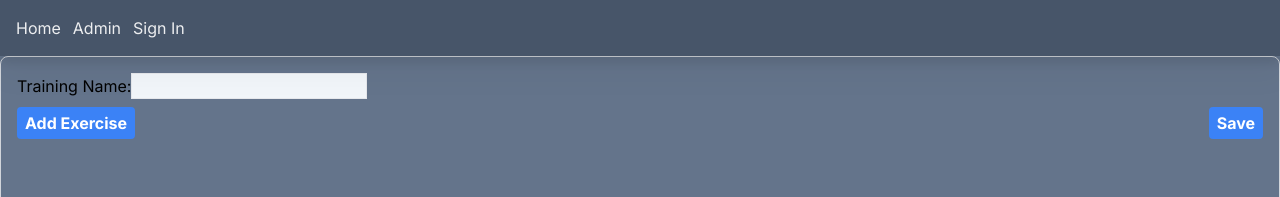
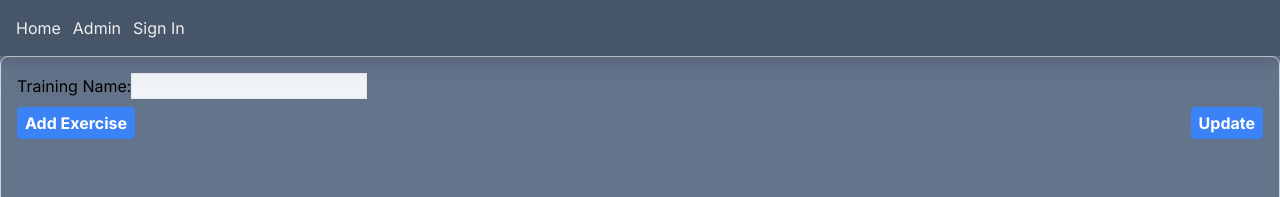
Before and after one commit to AbyssWalker1990/training-helper-frontend, a Next.js app: page /trainings/1/update in a window 1280 px wide. Shown: the top 197 px of the page. Built offline with nearby package versions, Linux system fonts and the light colour scheme; no server answers.

Commit message:
implement simple update functionality for single training

```diff
--- a/app/layout.tsx
+++ b/app/layout.tsx
@@ -4,6 +4,7 @@ import NavbarTop from './components/NavbarTop'
 import NavbarBot from './components/NavbarBot'
 import { ReactNode } from 'react'
 import Providers from './components/Providers'
+
 
 
 const inter = Inter({ subsets: ['latin'] })
@@ -17,14 +18,14 @@ interface IProps {
   children: ReactNode
 }
 
-export default function RootLayout({ children }: IProps) {
+export default function RootLayout ({ children }: IProps) {
   return (
     <html lang="en">
 
       <body className={inter.className}>
         <Providers>
           <NavbarTop />
-            {children}
+          {children}
           <NavbarBot />
         </Providers>
       </body>
--- a/app/trainings/[trainingId]/update/page.tsx
+++ b/app/trainings/[trainingId]/update/page.tsx
@@ -17,6 +17,7 @@ type Set = {
 }
 
 type Training = {
+  _id: string
   username: string
   title: string
   exercises: Exercise[]
@@ -27,6 +28,7 @@ let exerciseId = 1
 
 const TrainingPageUpdate = ({ params: { trainingId } }: Params) => {
   const [singleTraining, setSingleTraining] = useState<Training>({
+    _id: '',
     username: '',
     title: '',
     exercises: []
@@ -185,14 +187,19 @@ const TrainingPageUpdate = ({ params: { trainingId } }: Params) => {
     }
   }
 
-  const saveTraining = async () => {
+  const updateTraining = async () => {
+    const updateBody = {
+      title: singleTraining.title,
+      exercises: singleTraining.exercises
+    }
     const requestOptions = {
-      method: 'POST',
+      method: 'PATCH',
       headers: { 'Content-Type': 'application/json' },
-      body: JSON.stringify(singleTraining)
+      body: JSON.stringify(updateBody)
     }
+    const trainingId = singleTraining._id
 
-    const response = await fetch(`${process.env.NEXT_PUBLIC_API_HOST}/trainings/`, requestOptions)
+    const response = await fetch(`${process.env.NEXT_PUBLIC_API_HOST}/trainings/${trainingId}`, requestOptions)
     const data = await response.json()
     console.log(data)
   }
@@ -204,7 +211,7 @@ const TrainingPageUpdate = ({ params: { trainingId } }: Params) => {
           <div id='exercise-form' className='w-full flex-column'>
 
             <label htmlFor='training-name'>Training Name:</label>
-            <input type="text" id='training-name' value='' onChange={setTrainingName} name='training-name' className='border bg-slate-100' />
+            <input type="text" id='training-name' onChange={setTrainingName} name='training-name' className='border bg-slate-100' />
 
 
           </div>
@@ -212,8 +219,8 @@ const TrainingPageUpdate = ({ params: { trainingId } }: Params) => {
             <button onClick={() => addExercise()} className="bg-blue-500 hover:bg-blue-700 text-white font-bold py-1 px-2 rounded mt-2">
               Add Exercise
             </button>
-            <button onClick={saveTraining} className="bg-blue-500 hover:bg-blue-700 text-white font-bold py-1 px-2 rounded mt-2">
-              Save
+            <button onClick={updateTraining} className="bg-blue-500 hover:bg-blue-700 text-white font-bold py-1 px-2 rounded mt-2">
+              Update
             </button>
           </div>
         </div>
```
